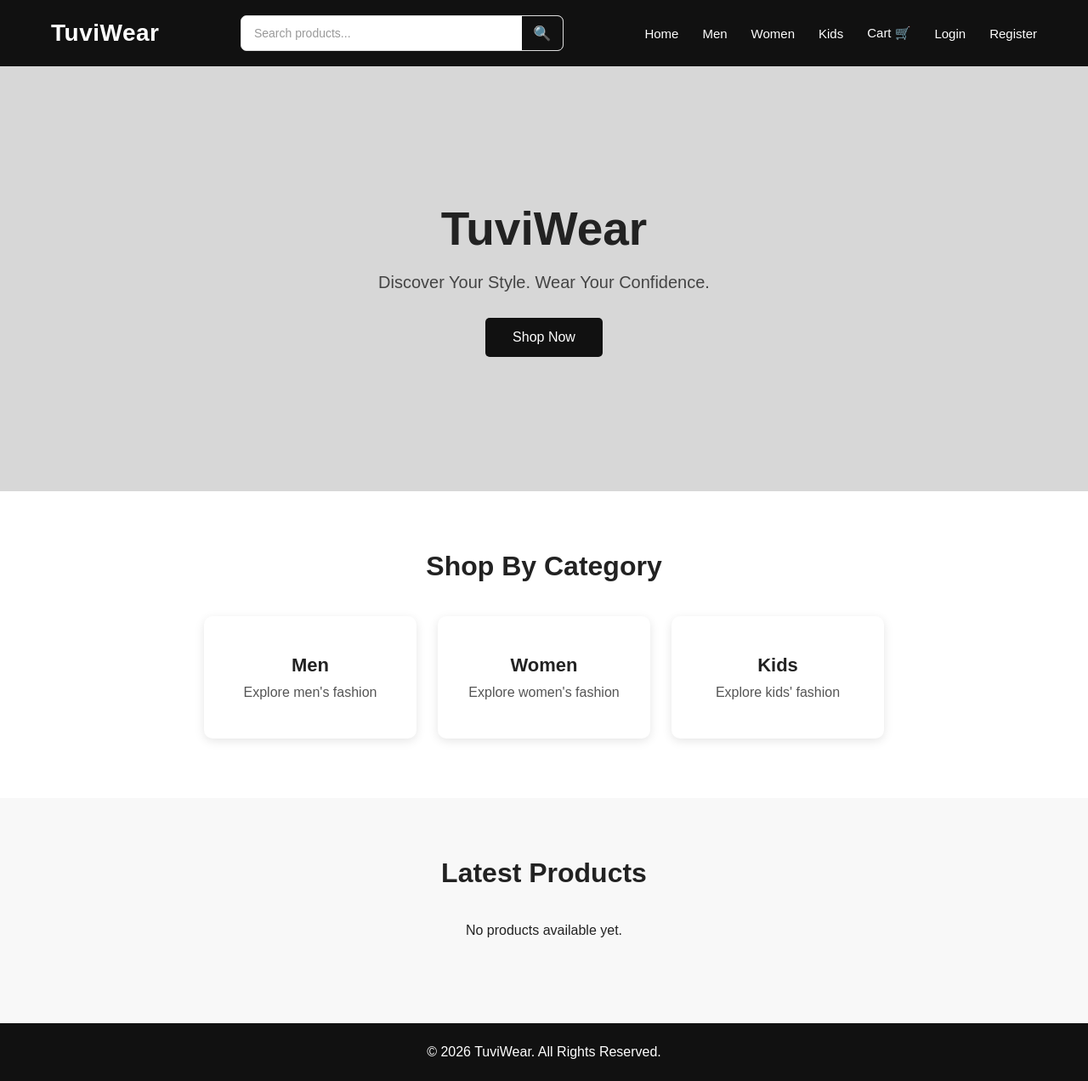
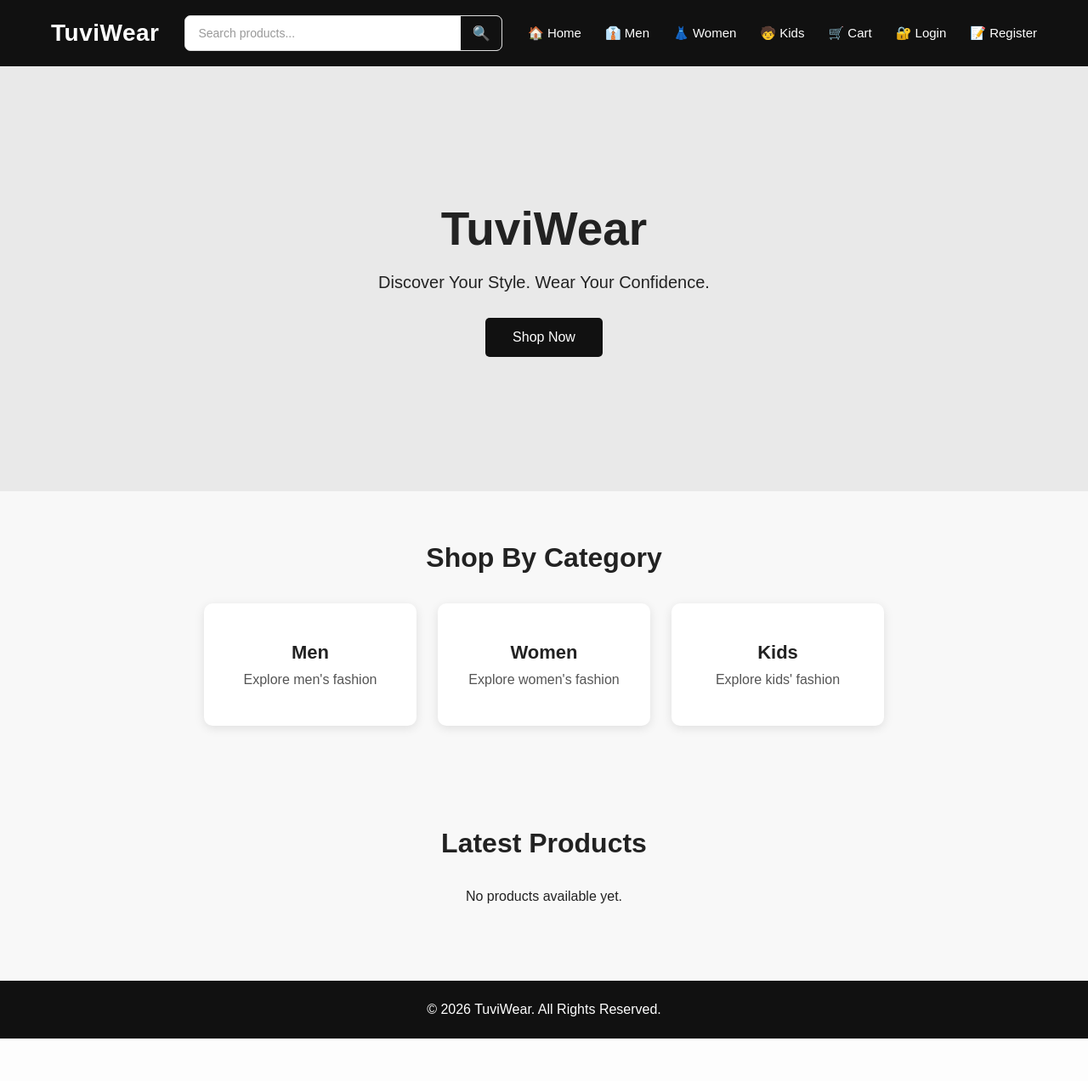
Before and after one commit to animeshbag-57L8ka/TUVIWEAR, a Django app: page / in a window 1280 px wide. Shown: the whole page at 85% size. After the commit the page ends 1222 px from the top, so only its background shows below. Run offline with Django 5.2, Linux system fonts and the light colour scheme; data that the repository does not hold is empty.

Commit message:
Improve home page UI

```diff
--- a/templates/store/home.html
+++ b/templates/store/home.html
@@ -1,5 +1,6 @@
 
 <!DOCTYPE html>
+
 <html lang="en">
 
 <head>
@@ -31,7 +32,6 @@
         .navbar {
             background: #111;
             color: white;
-
             padding: 18px 60px;
 
             display: flex;
@@ -46,18 +46,19 @@
         }
 
 
-        /* LOGO */
+        /* Logo */
 
         .logo {
             font-size: 28px;
             font-weight: bold;
             letter-spacing: 0.5px;
+
             white-space: nowrap;
         }
 
 
         /* =========================
-           SEARCH
+           SEARCH BAR
         ========================= */
 
         .search-form {
@@ -99,6 +100,7 @@
             font-size: 14px;
 
             color: #222;
+
             background: white;
         }
 
@@ -166,7 +168,7 @@
         }
 
 
-        /* UNDERLINE EFFECT */
+        /* Underline hover effect */
 
         .nav-links a::after {
             content: "";
@@ -203,12 +205,7 @@
 
             text-align: center;
 
-            background:
-                linear-gradient(
-                    rgba(0, 0, 0, 0.08),
-                    rgba(0, 0, 0, 0.08)
-                ),
-                #e9e9e9;
+            background: #e9e9e9;
 
             padding: 60px 20px;
         }
@@ -216,14 +213,15 @@
 
         .hero-content h1 {
             font-size: 55px;
+
             margin-bottom: 20px;
         }
 
 
         .hero-content p {
             font-size: 20px;
+
             margin-bottom: 30px;
-            color: #444;
         }
 
 
@@ -245,6 +243,7 @@
 
         .shop-btn:hover {
             background: #333;
+
             transform: translateY(-2px);
         }
 
@@ -254,17 +253,16 @@
         ========================= */
 
         .categories {
-            padding: 70px 60px;
+            padding: 60px;
 
             text-align: center;
-
-            background: #fff;
         }
 
 
         .categories h2 {
             font-size: 32px;
-            margin-bottom: 40px;
+
+            margin-bottom: 35px;
         }
 
 
@@ -279,12 +277,6 @@
         }
 
 
-        .category-link {
-            text-decoration: none;
-            color: inherit;
-        }
-
-
         .category-card {
             background: white;
 
@@ -295,7 +287,7 @@
             border-radius: 10px;
 
             box-shadow:
-                0 3px 12px rgba(0, 0, 0, 0.10);
+                0 3px 12px rgba(0, 0, 0, 0.1);
 
             cursor: pointer;
 
@@ -306,15 +298,16 @@
 
 
         .category-card:hover {
-            transform: translateY(-8px);
+            transform: translateY(-7px);
 
             box-shadow:
-                0 12px 28px rgba(0, 0, 0, 0.16);
+                0 10px 25px rgba(0, 0, 0, 0.15);
         }
 
 
         .category-card h3 {
             margin-bottom: 10px;
+
             font-size: 22px;
         }
 
@@ -329,7 +322,7 @@
         ========================= */
 
         .products {
-            padding: 70px 60px;
+            padding: 60px;
 
             text-align: center;
         }
@@ -337,7 +330,8 @@
 
         .products h2 {
             font-size: 32px;
-            margin-bottom: 40px;
+
+            margin-bottom: 35px;
         }
 
 
@@ -362,7 +356,7 @@
             overflow: hidden;
 
             box-shadow:
-                0 3px 12px rgba(0, 0, 0, 0.10);
+                0 3px 12px rgba(0, 0, 0, 0.1);
 
             text-align: left;
 
@@ -386,12 +380,15 @@
 
         .product-image {
             width: 100%;
+
             height: 300px;
 
             background: #eeeeee;
 
             display: flex;
+
             align-items: center;
+
             justify-content: center;
 
             overflow: hidden;
@@ -400,6 +397,7 @@
 
         .product-image img {
             width: 100%;
+
             height: 100%;
 
             object-fit: cover;
@@ -429,12 +427,14 @@
 
         .product-info h3 {
             margin-bottom: 8px;
+
             font-size: 20px;
         }
 
 
         .product-info p {
             color: #777;
+
             margin-bottom: 10px;
         }
 
@@ -463,6 +463,7 @@
             display: inline-block;
 
             background: #111;
+
             color: white;
 
             padding: 10px 18px;
@@ -490,6 +491,7 @@
 
         .product-link {
             text-decoration: none;
+
             color: inherit;
         }
 
@@ -517,13 +519,14 @@
 
 
         /* =========================
-           RESPONSIVE
+           RESPONSIVE DESIGN
         ========================= */
 
         @media (max-width: 1100px) {
 
             .navbar {
                 padding: 18px 30px;
+
                 flex-wrap: wrap;
             }
 
@@ -542,16 +545,19 @@
 
             .navbar {
                 justify-content: center;
+
                 padding: 18px 20px;
             }
 
             .logo {
                 width: 100%;
+
                 text-align: center;
             }
 
             .search-form {
                 width: 100%;
+
                 max-width: 450px;
             }
 
@@ -594,6 +600,7 @@
 
             .hero {
                 min-height: 420px;
+
                 padding: 40px 20px;
             }
 
@@ -617,6 +624,7 @@
 
             .product-card {
                 width: 100%;
+
                 max-width: 320px;
             }
 
@@ -637,14 +645,12 @@
     <nav class="navbar">
 
 
-        <!-- LOGO -->
-
         <div class="logo">
             TuviWear
         </div>
 
 
-        <!-- SEARCH -->
+        <!-- Search -->
 
         <form
             action="{% url 'search_products' %}"
@@ -659,57 +665,40 @@
                 autocomplete="off"
             >
 
-            <button
-                type="submit"
-                aria-label="Search"
-            >
+            <button type="submit" aria-label="Search">
                 🔍
             </button>
 
         </form>
 
 
-        <!-- NAVIGATION -->
+        <!-- Navigation -->
 
         <div class="nav-links">
 
 
             <a href="{% url 'home' %}">
-                Home
+                🏠 Home
             </a>
 
 
-            <!-- MEN -->
-
-            <a
-                href="{% url 'search_products' %}?category=Men"
-            >
-                Men
+            <a href="{% url 'search_products' %}?category=Men">
+                👔 Men
             </a>
 
 
-            <!-- WOMEN -->
-
-            <a
-                href="{% url 'search_products' %}?category=Women"
-            >
-                Women
+            <a href="{% url 'search_products' %}?category=Women">
+                👗 Women
             </a>
 
 
-            <!-- KIDS -->
-
-            <a
-                href="{% url 'search_products' %}?category=Kids"
-            >
-                Kids
+            <a href="{% url 'search_products' %}?category=Kids">
+                🧒 Kids
             </a>
 
 
-            <!-- CART -->
-
             <a href="{% url 'cart' %}">
-                Cart 🛒
+                🛒 Cart
             </a>
 
 
@@ -717,12 +706,12 @@
 
 
                 <a href="{% url 'my_orders' %}">
-                    My Orders
+                    📦 My Orders
                 </a>
 
 
                 <a href="{% url 'logout' %}">
-                    Logout
+                    🚪 Logout
                 </a>
 
 
@@ -730,12 +719,12 @@
 
 
                 <a href="{% url 'login' %}">
-                    Login
+                    🔐 Login
                 </a>
 
 
                 <a href="{% url 'register' %}">
-                    Register
+                    📝 Register
                 </a>
 
 
@@ -743,6 +732,7 @@
 
 
         </div>
+
 
     </nav>
 
@@ -754,15 +744,19 @@
 
     <section class="hero">
 
+
         <div class="hero-content">
+
 
             <h1>
                 TuviWear
             </h1>
 
+
             <p>
                 Discover Your Style. Wear Your Confidence.
             </p>
+
 
             <a
                 href="#products"
@@ -771,7 +765,9 @@
                 Shop Now
             </a>
 
+
         </div>
+
 
     </section>
 
@@ -783,6 +779,7 @@
 
     <section class="categories">
 
+
         <h2>
             Shop By Category
         </h2>
@@ -790,13 +787,6 @@
 
         <div class="category-container">
 
-
-            <!-- MEN -->
-
-            <a
-                href="{% url 'search_products' %}?category=Men"
-                class="category-link"
-            >
 
             <div class="category-card">
 
@@ -810,15 +800,6 @@
 
             </div>
 
-            </a>
-
-
-            <!-- WOMEN -->
-
-            <a
-                href="{% url 'search_products' %}?category=Women"
-                class="category-link"
-            >
 
             <div class="category-card">
 
@@ -832,15 +813,6 @@
 
             </div>
 
-            </a>
-
-
-            <!-- KIDS -->
-
-            <a
-                href="{% url 'search_products' %}?category=Kids"
-                class="category-link"
-            >
 
             <div class="category-card">
 
@@ -854,10 +826,9 @@
 
             </div>
 
-            </a>
-
 
         </div>
+
 
     </section>
 
@@ -871,6 +842,7 @@
         class="products"
         id="products"
     >
+
 
         <h2>
             Latest Products
@@ -886,7 +858,7 @@
                 <div class="product-card">
 
 
-                    <!-- PRODUCT IMAGE -->
+                    <!-- Product Image -->
 
                     <a
                         href="{% url 'product_detail' product.slug %}"
@@ -928,7 +900,7 @@
 
 
 
-                    <!-- PRODUCT INFORMATION -->
+                    <!-- Product Information -->
 
                     <div class="product-info">
 
@@ -981,7 +953,7 @@
 
 
 
-                        <!-- VIEW PRODUCT -->
+                        <!-- View Product -->
 
                         <a
                             href="{% url 'product_detail' product.slug %}"
@@ -1010,6 +982,7 @@
 
         </div>
 
+
     </section>
 
 
@@ -1020,9 +993,11 @@
 
     <footer>
 
+
         <p>
             © 2026 TuviWear. All Rights Reserved.
         </p>
+
 
     </footer>
 
```
Lines whose indentation alone changed are shown as unchanged.
